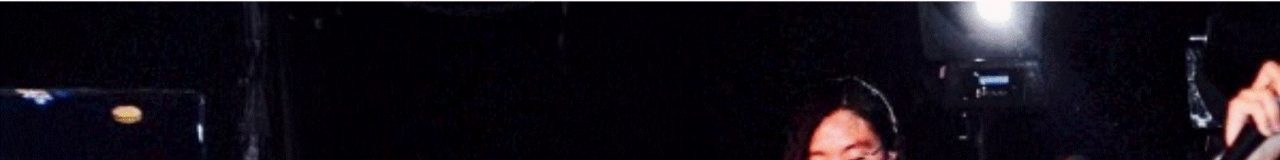
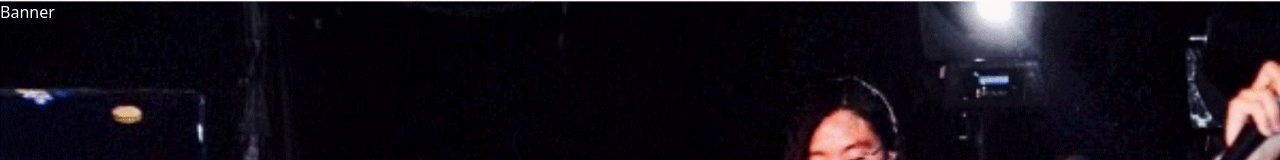
Before and after one commit to coleaniblett/amy-yeh-music, a React (Create React App) app: page / in a window 1280 px wide. Shown: the top 160 px of the page. Built offline with nearby package versions, Linux system fonts and the light colour scheme.

Commit message:
set banner position

```diff
--- a/src/components/Banner/Banner.tsx
+++ b/src/components/Banner/Banner.tsx
@@ -2,8 +2,10 @@ import React from 'react';
 
 export const Banner = () => {
   return (
-    <div>
-
+    <div className="position-fixed">
+      <p className="text-white">
+        Banner
+      </p>
     </div>
   );
 }
```
